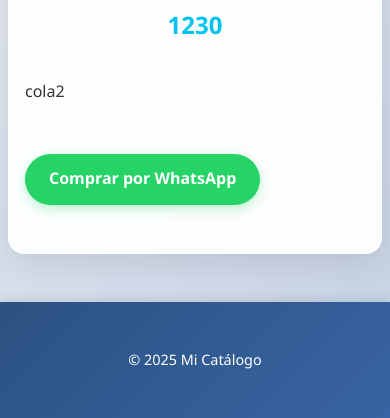
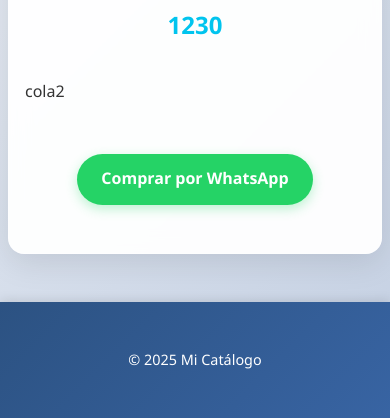
Before and after one commit to vgudiel-Git/catalogo-demo, an Eleventy site: page src/products/hola2.md in a window 390 px wide. Shown: the part 542-960 px from the top of the page. Built offline with nearby package versions, Linux system fonts and the light colour scheme; Eleventy itself is replaced by a stand-in of ours; files that its build step writes are made by us from their sources.

Commit message:
boton de whatsapp centrado

```diff
--- a/src/_includes/layouts/product.njk
+++ b/src/_includes/layouts/product.njk
@@ -39,7 +39,7 @@ layout: layouts/base.njk
     {{ content | safe }}
   </div>
 
-  <p>
+  <p class="product-detail__cta-container">
     <a class="btn-whatsapp" href="https://wa.me/16263941200?text=Hola, me interesa el producto: {{ title }}" target="_blank" rel="noopener">
       Comprar por WhatsApp
     </a>
--- a/src/assets/css/main.css
+++ b/src/assets/css/main.css
@@ -445,6 +445,10 @@ footer {
     font-size: 1rem;
   }
 
+  .product-detail__cta-container {
+    text-align: center;
+  }
+
   .btn-whatsapp {
     padding: 0.8rem 1.5rem;
     font-size: 1rem;
```
